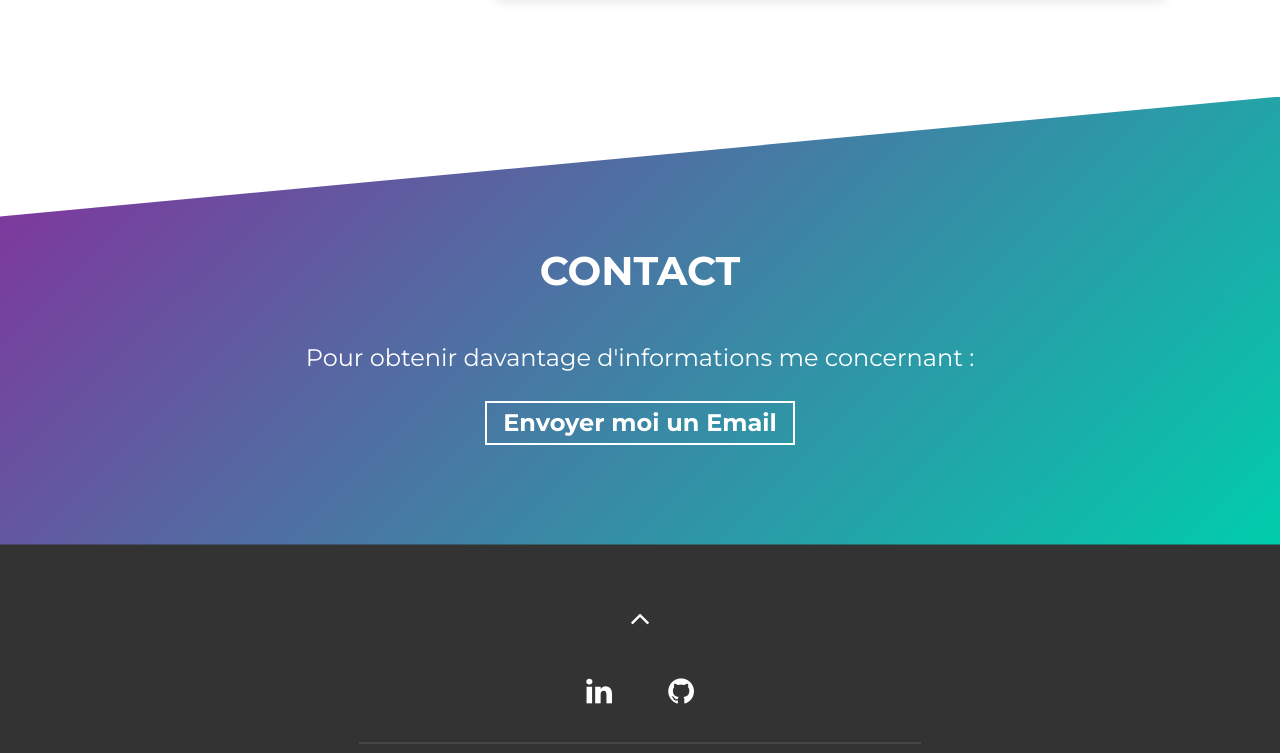
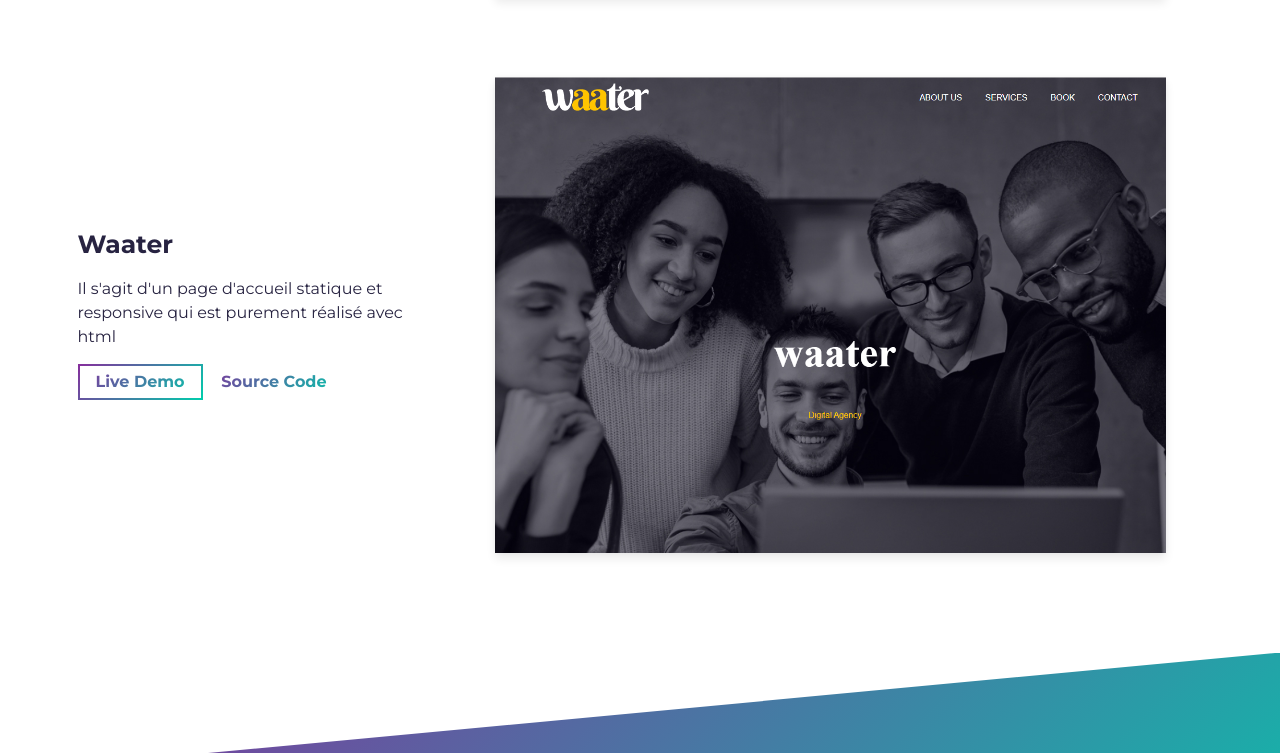
Before and after one commit to Xuan19/Portfolio, a website built with Parcel: page src/index.html in a window 1280 px wide. Shown: the part 2749-3502 px from the top of the page. Built offline with nearby package versions, Linux system fonts and the light colour scheme.

Commit message:
add html projet

```diff
--- a/src/index.html
+++ b/src/index.html
@@ -190,6 +190,38 @@
           </div>
         </div>
         <!-- /END Project -->
+        <!-- Notice: each .row is a project -->
+        <div class="row">
+          <div class="col-lg-4 col-sm-12">
+            <div class="project-wrapper__text load-hidden">
+              <h3 class="project-wrapper__text-title">Waater</h3>
+              <div>
+                <p class="mb-4">
+                  Il s'agit d'un page d'accueil statique et responsive qui est purement réalisé avec html
+                </p>
+              </div>
+              <a rel="noreferrer" target="_blank" class="cta-btn cta-btn--hero"
+                href="https://xuan19.github.io/Doranco-Exercise-HTML_CSS/">
+                Live Demo
+              </a>
+              <a rel="noreferrer" target="_blank" class="cta-btn text-color-main"
+                href="https://github.com/Xuan19/Doranco-Exercise-HTML_CSS">
+                Source Code
+              </a>
+            </div>
+          </div>
+          <div class="col-lg-8 col-sm-12">
+            <div class="project-wrapper__image load-hidden">
+              <a rel="noreferrer" href="https://xuan19.github.io/Doranco-Exercise-HTML_CSS/" target="_blank">
+                <div data-tilt data-tilt-max="4" data-tilt-glare="true" data-tilt-max-glare="0.5"
+                  class="thumbnail rounded js-tilt">
+                  <img alt="Project Image" class="img-fluid" src="assets/waater.png" />
+                </div>
+              </a>
+            </div>
+          </div>
+        </div>
+        <!-- /END Project -->
       </div>
     </div>
   </section>
--- a/src/sass/sections/_projects.scss
+++ b/src/sass/sections/_projects.scss
@@ -18,7 +18,8 @@
 
     .row {
       margin-bottom: 8rem;
-
+      display: flex;
+      align-items: center;
       @include respond(phone) {
         margin-bottom: 4rem;
       }
@@ -26,6 +27,7 @@
 
     &__text {
       text-align: left;
+      // vertical-align: middle;
 
       @include respond(phone) {
         margin-bottom: 2.5rem !important;
```
Also changed, not shown: src/assets/waater.png (added).
